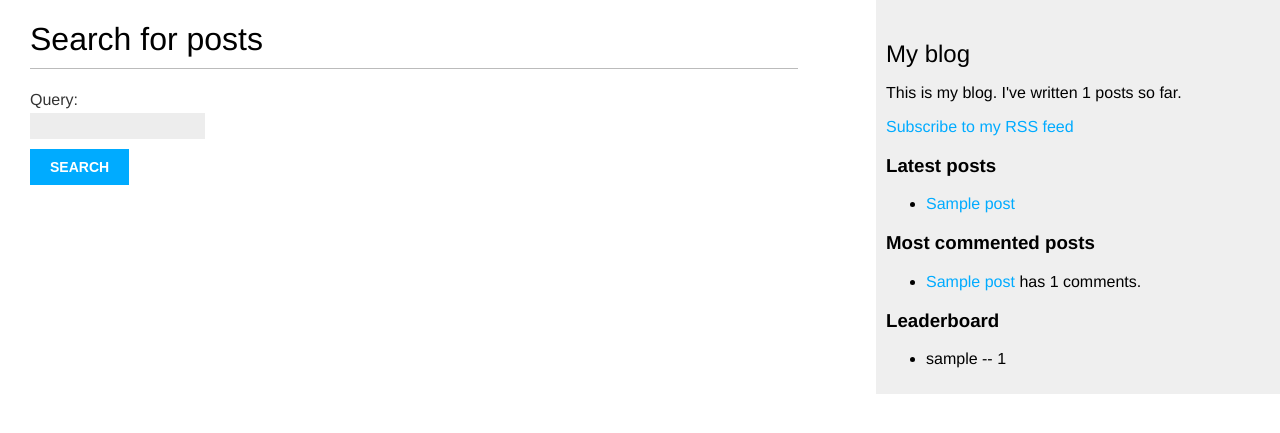
After one commit to sakharehiteshh/DjangoProjects, a Django app: page /blog/search/ in a window 1280 px wide. The commit adds this page. Shown: the top 433 px of the page. Run offline with Django 3.2, Linux system fonts and the light colour scheme; tables that the repository leaves empty hold one stand-in row (values such as "Sample post").

Commit message:
Lab 3 pushed

```diff
--- a/BlogApp/mysite/blog/forms.py
+++ b/BlogApp/mysite/blog/forms.py
@@ -11,3 +11,6 @@ class CommentForm(forms.ModelForm):
 	class Meta:
 		model = Comment
 		fields = ('name', 'email', 'body')
+
+class SearchForm(forms.Form):
+	query = forms.CharField()
--- a/BlogApp/mysite/blog/templates/blog/base.html
+++ b/BlogApp/mysite/blog/templates/blog/base.html
@@ -1,3 +1,4 @@
+{% load blog_tags %}
 {% load static %}
 <!DOCTYPE html>
 <html>
@@ -12,7 +13,30 @@
 	</div>
 	<div id="sidebar">
 		<h2>My blog</h2>
-		<p>This is my blog.</p>
+		<p>This is my blog. I've written {% total_posts %} posts so far.</p>
+		<p>
+			<a href="{% url "blog:post_feed" %}">Subscribe to my RSS feed</a>
+		</p>
+		<h3>Latest posts</h3>
+		{% show_latest_posts 3 %}
+		<h3>Most commented posts</h3>
+		{% get_most_commented_posts as most_commented_posts %}
+		<ul>
+			{% for post in most_commented_posts %}
+				<li>
+					<a href="{{ post.get_absolute_url }}">{{ post.title }}</a> has {{ post.total_comments }} comments.
+				</li>
+			{% endfor %}
+		</ul>
+		<h3>Leaderboard</h3>
+			{% get_Leaderboard as leaderboard %}
+			<ul>
+				{% for user in leaderboard %}
+					<li>
+						  <p>{{user.username}} -- {{user.author_Posts}} </p>
+					</li>
+				{% endfor %}
+			</ul>
 	</div>
 </body>
 </html>
--- a/BlogApp/mysite/blog/templates/blog/post/detail.html
+++ b/BlogApp/mysite/blog/templates/blog/post/detail.html
@@ -1,4 +1,6 @@
 {% extends "blog/base.html" %}
+{% load blog_tags %}
+
 
 {% block title %}{{ post.title }}{% endblock %}
 
@@ -7,7 +9,7 @@
 	<p class="date">
 		Published {{ post.publish }} by {{ post.author }}
 	</p>
-	{{ post.body|linebreaks }}
+	{{ post.body|markdown }}
 	<p>
 		<a href="{% url "blog:post_share" post.id %}">
 			Share this post
--- /dev/null
+++ b/BlogApp/mysite/blog/templates/blog/post/latest_posts.html
@@ -0,0 +1,7 @@
+<ul>
+	{% for post in latest_posts %}
+		<li>
+			<a href="{{ post.get_absolute_url }}">{{ post.title }}</a>
+		</li>
+	{% endfor %}
+</ul>
--- a/BlogApp/mysite/blog/templates/blog/post/list.html
+++ b/BlogApp/mysite/blog/templates/blog/post/list.html
@@ -1,4 +1,6 @@
 {% extends "blog/base.html" %}
+{% load blog_tags %}
+
 
 {% block title %}My Blog{% endblock %}
 
@@ -26,7 +28,7 @@
 			published {{ post.publish }} by {{ post.author }}
 		</p>
 
-	{{ post.body|truncatewords:30|linebreaks }}
+	{{ post.body|markdown|truncatewords_html:30 }}
 	{% endfor %}
 	{% include "pagination.html" with page=posts %}
 {% endblock %}
--- /dev/null
+++ b/BlogApp/mysite/blog/templates/blog/post/search.html
@@ -0,0 +1,28 @@
+{% extends "blog/base.html" %}
+{% load blog_tags %}
+
+{% block title %}Search{% endblock %}
+
+{% block content %}
+	{% if query %}
+		<h1>Posts containing "{{ query }}"</h1>
+		<h3>
+			{% with results.count as total_results %}
+				Found {{ total_results }} result{{ total_results|pluralize }}
+			{% endwith %}
+		</h3>
+		{% for post in results %}
+			<h4><a href="{{ post.get_absolute_url }}">{{ post.title }}</a></h4>
+			{{ post.body|markdown|truncatewords_html:5 }}
+		{% empty %}
+			<p>There are no results for your query.</p>
+		{% endfor %}
+		<p><a href="{% url "blog:post_search" %}">Search again</a></p>
+	{% else %}
+		<h1>Search for posts</h1>
+		<form method="get">
+			{{ form.as_p }}
+			<input type="submit" value="Search">
+		</form>
+	{% endif %}
+{% endblock %}
--- /dev/null
+++ b/BlogApp/mysite/blog/templatetags/blog_tags.py
@@ -0,0 +1,31 @@
+from django import template
+from ..models import Post
+from django.db.models import Count
+from django.utils.safestring import mark_safe
+import markdown
+from django.contrib.auth.models import User
+
+register = template.Library()
+
+@register.simple_tag
+def total_posts():
+	return Post.published.count()
+
+@register.inclusion_tag('blog/post/latest_posts.html')
+def show_latest_posts(count=5):
+	latest_posts = Post.published.order_by('-publish')[:count]
+	return {'latest_posts': latest_posts}
+
+@register.simple_tag
+def get_Leaderboard(count=3):
+	return User.objects.annotate(author_Posts=Count('blog_posts')).order_by('-author_Posts')[:count]
+
+@register.simple_tag
+def get_most_commented_posts(count=5):
+	return Post.published.annotate(
+			total_comments=Count('comments')
+			).order_by('-total_comments')[:count]
+
+@register.filter(name='markdown')
+def markdown_format(text):
+	return mark_safe(markdown.markdown(text))
--- a/BlogApp/mysite/blog/urls.py
+++ b/BlogApp/mysite/blog/urls.py
@@ -1,5 +1,6 @@
 from django.urls import path
 from . import views
+from .feeds import LatestPostsFeed
 
 app_name = 'blog'
 
@@ -9,4 +10,6 @@ urlpatterns = [
 	path('<int:year>/<int:month>/<int:day>/<slug:slug_post>/', views.post_detail, name='post_detail'),
 	path('<int:post_id>/share/', views.post_share, name='post_share'),
 	path('tag/<slug:tag_slug>/', views.post_list, name='post_list_by_tag'),
+	path('feed/', LatestPostsFeed(), name='post_feed'),
+	path('search/', views.post_search, name='post_search'),
 ]
--- a/BlogApp/mysite/blog/views.py
+++ b/BlogApp/mysite/blog/views.py
@@ -5,6 +5,10 @@ from .forms import EmailPostForm
 from django.core.mail import send_mail
 from taggit.models import Tag
 from django.db.models import Count
+from django.contrib.postgres.search import SearchVector, SearchQuery, SearchRank
+from .forms import EmailPostForm, CommentForm, SearchForm
+from django.contrib.postgres.search import TrigramSimilarity
+
 
 def post_list(request, tag_slug=None):
 	object_list = Post.published.all()
@@ -80,3 +84,22 @@ def post_share(request, post_id):
 	else:
 		form = EmailPostForm()
 	return render(request, 'blog/post/share.html', {'post': post, 'form': form, 'sent':sent})
+
+def post_search(request):
+	form = SearchForm()
+	query = None
+	results = []
+	if 'query' in request.GET:
+		form = SearchForm(request.GET)
+		if form.is_valid():
+			query = form.cleaned_data['query']
+			search_vector = SearchVector('title', weight='A') + \
+							SearchVector('body', weight='B')
+			search_query = SearchQuery(query)
+			results = Post.published.annotate(
+				similarity=TrigramSimilarity('title', query),
+				).filter(similarity__gt=0.1).order_by('-similarity')
+	return render(request, 'blog/post/search.html',
+					{'form': form,
+					'query': query,
+					'results': results})
--- a/BlogApp/mysite/mysite/urls.py
+++ b/BlogApp/mysite/mysite/urls.py
@@ -15,8 +15,16 @@ Including another URLconf
 """
 from django.contrib import admin
 from django.urls import path, include
+from django.contrib.sitemaps.views import sitemap
+from blog.sitemaps import PostSitemap
+
+sitemaps = {
+'posts': PostSitemap,
+}
 
 urlpatterns = [
     path('admin/', admin.site.urls),
     path('blog/', include('blog.urls', namespace='blog')),
+    path('sitemap.xml', sitemap, {'sitemaps': sitemaps},
+            name='django.contrib.sitemaps.views.sitemap')
 ]
```
Also changed, not shown: BlogApp/mysite/blog/admin.py (+11 -2 lines), BlogApp/mysite/blog/feeds.py (added, +18 -0 lines), BlogApp/mysite/blog/sitemaps.py (added, +12 -0 lines), BlogApp/mysite/mysite/settings.py (+10 -3 lines), BlogApp/mysite/urls.py (+11 -3 lines), BlogApp/mysite/blog/templatetags/__init__.py (added), 2 other files.
